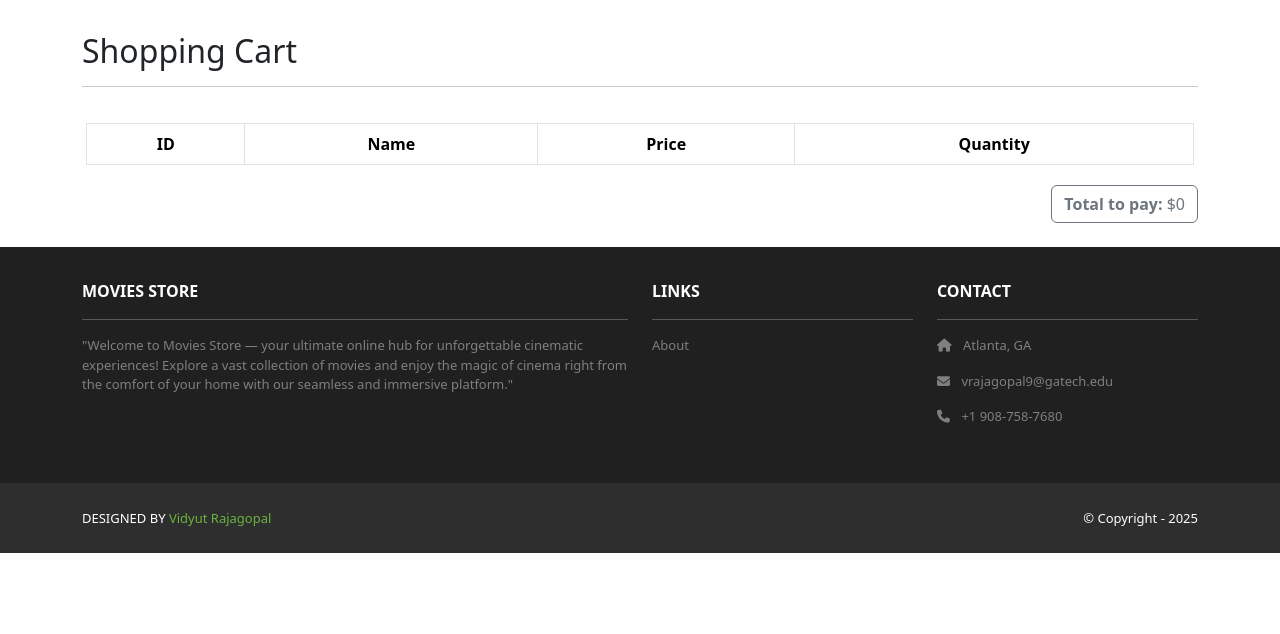
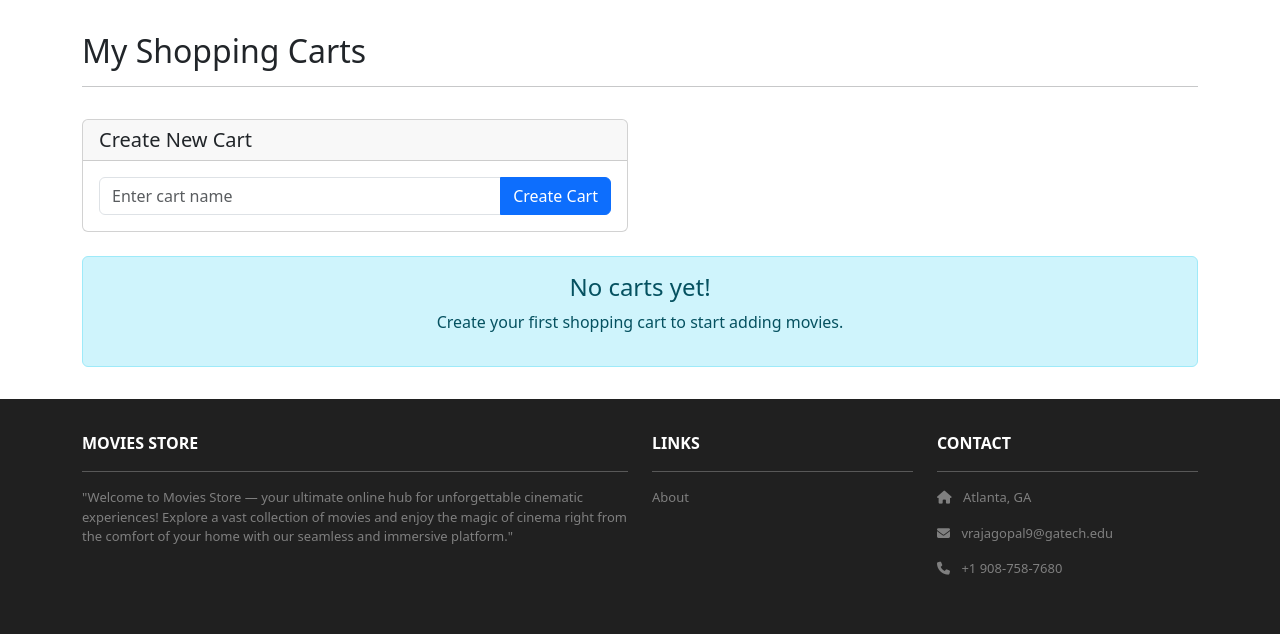
Before and after one commit to vidyutraj/moviesstore, a Django app: page /cart/ in a window 1280 px wide. Shown: the part 82-716 px from the top of the page. Run offline with Django 5.2, Linux system fonts and the light colour scheme; a user stored in the database is signed in; data comes from the database, SQL or seed files in the repository; lists and menus that the app fills with data are empty; some libraries are stand-ins or nearby versions.

Commit message:
new user story

```diff
--- a/cart/templates/cart/index.html
+++ b/cart/templates/cart/index.html
@@ -1,49 +1,81 @@
 {% extends 'base.html' %}
 {% block content %}
 {% load static %}
-{% load cart_filters %}
 <div class="p-3">
   <div class="container">
     <div class="row mt-3">
       <div class="col mx-auto mb-3">
-        <h2>Shopping Cart</h2>
+        <h2>My Shopping Carts</h2>
         <hr />
       </div>
     </div>
-    <div class="row m-1">
-      <table class="table table-bordered table-striped text-center">
-        <thead>
-          <tr>
-            <th scope="col">ID</th>
-            <th scope="col">Name</th>
-            <th scope="col">Price</th>
-            <th scope="col">Quantity</th>
-          </tr>
-        </thead>
-        <tbody>
-          {% for movie in template_data.movies_in_cart %}
-          <tr>
-            <td>{{ movie.id }}</td>
-            <td>{{ movie.name }}</td>
-            <td>${{ movie.price }}</td>
-            <td>{{ request.session.cart|get_quantity:movie.id }}</td>
-          </tr>
-          {% endfor %}
-        </tbody>
-      </table>
+
+    <!-- Create New Cart Form -->
+    <div class="row mb-4">
+      <div class="col-md-6">
+        <div class="card">
+          <div class="card-header">
+            <h5 class="mb-0">Create New Cart</h5>
+          </div>
+          <div class="card-body">
+            {% if template_data.user_carts|length < 3 %}
+            <form method="post" action="{% url 'cart.create' %}">
+              {% csrf_token %}
+              <div class="input-group">
+                <input type="text" class="form-control" name="cart_name" placeholder="Enter cart name" required>
+                <button class="btn btn-primary" type="submit">Create Cart</button>
+              </div>
+            </form>
+            {% else %}
+            <p class="text-muted">You have reached the maximum of 3 carts.</p>
+            {% endif %}
+          </div>
+        </div>
+      </div>
     </div>
+
+    <!-- Display User Carts -->
     <div class="row">
-      <div class="text-end">
-        <a class="btn btn-outline-secondary mb-2"><b>Total to pay:</b> ${{ template_data.cart_total }}</a>
-        {% if template_data.movies_in_cart|length > 0 %}
-        <a href="{% url 'cart.purchase' %}" class="btn bg-dark text-white mb-2">Purchase</a>
-        <a href="{% url 'cart.clear' %}">
-          <button class="btn btn-danger mb-2">
-            Remove all movies from Cart
-          </button>
-        </a>
-        {% endif %}
+      {% for cart in template_data.user_carts %}
+      <div class="col-md-4 mb-4">
+        <div class="card h-100">
+          <div class="card-header d-flex justify-content-between align-items-center">
+            <h5 class="mb-0">{{ cart.name }}</h5>
+            <div class="dropdown">
+              <button class="btn btn-sm btn-outline-secondary dropdown-toggle" type="button" data-bs-toggle="dropdown">
+                Actions
+              </button>
+              <ul class="dropdown-menu">
+                <li><a class="dropdown-item" href="{% url 'cart.detail' cart.id %}">View Cart</a></li>
+                <li><a class="dropdown-item" href="{% url 'cart.clear' cart.id %}" onclick="return confirm('Clear all items from this cart?')">Clear Cart</a></li>
+                <li><hr class="dropdown-divider"></li>
+                <li><a class="dropdown-item text-danger" href="{% url 'cart.delete' cart.id %}" onclick="return confirm('Delete this cart permanently?')">Delete Cart</a></li>
+              </ul>
+            </div>
+          </div>
+          <div class="card-body">
+            <p class="card-text">
+              <strong>Items:</strong> {{ cart.get_item_count }}<br>
+              <strong>Total:</strong> ${{ cart.get_total }}<br>
+              <strong>Created:</strong> {{ cart.created_at|date:"M d, Y" }}
+            </p>
+          </div>
+          <div class="card-footer">
+            <a href="{% url 'cart.detail' cart.id %}" class="btn btn-primary btn-sm">View Cart</a>
+            {% if cart.get_item_count > 0 %}
+            <a href="{% url 'cart.purchase' cart.id %}" class="btn btn-success btn-sm">Checkout</a>
+            {% endif %}
+          </div>
+        </div>
       </div>
+      {% empty %}
+      <div class="col-12">
+        <div class="alert alert-info text-center">
+          <h4>No carts yet!</h4>
+          <p>Create your first shopping cart to start adding movies.</p>
+        </div>
+      </div>
+      {% endfor %}
     </div>
   </div>
 </div>
--- a/cart/urls.py
+++ b/cart/urls.py
@@ -3,7 +3,12 @@ from . import views
 
 urlpatterns = [
     path('', views.index, name='cart.index'),
-    path('<int:id>/add/', views.add, name='cart.add'),
-    path('clear/', views.clear, name='cart.clear'),
-    path('purchase/', views.purchase, name='cart.purchase'),
+    path('create/', views.create_cart, name='cart.create'),
+    path('<int:cart_id>/', views.cart_detail, name='cart.detail'),
+    path('<int:cart_id>/purchase/', views.purchase, name='cart.purchase'),
+    path('<int:cart_id>/clear/', views.clear_cart, name='cart.clear'),
+    path('<int:cart_id>/delete/', views.delete_cart, name='cart.delete'),
+    path('<int:cart_id>/item/<int:item_id>/update/', views.update_item_quantity, name='cart.update_item'),
+    path('<int:cart_id>/item/<int:item_id>/remove/', views.remove_item, name='cart.remove_item'),
+    path('<int:id>/add/', views.add, name='cart.add'),  # Keep for backward compatibility
 ]
--- a/cart/views.py
+++ b/cart/views.py
@@ -1,62 +1,181 @@
 from django.shortcuts import render
 from django.shortcuts import get_object_or_404, redirect
+from django.contrib import messages
+from django.http import JsonResponse
 from movies.models import Movie
 from .utils import calculate_cart_total
-from .models import Order, Item
+from .models import Order, Item, Cart, CartItem
 from django.contrib.auth.decorators import login_required
+from django.db import transaction
 
 def index(request):
-    cart_total = 0
-    movies_in_cart = []
-    cart = request.session.get('cart', {})
-    movie_ids = list(cart.keys())
-    if (movie_ids != []):
-        movies_in_cart = Movie.objects.filter(id__in=movie_ids)
-        cart_total = calculate_cart_total(cart, movies_in_cart)
+    """Display all user carts and allow cart selection"""
+    if not request.user.is_authenticated:
+        return redirect('accounts.login')
 
-    template_data = {}
-    template_data['title'] = 'Cart'
-    template_data['movies_in_cart'] = movies_in_cart
-    template_data['cart_total'] = cart_total
+    user_carts = Cart.objects.filter(user=request.user)
+
+    template_data = {
+        'title': 'My Shopping Carts',
+        'user_carts': user_carts,
+    }
     return render(request, 'cart/index.html', {'template_data': template_data})
 
+def cart_detail(request, cart_id):
+    """Display details of a specific cart"""
+    if not request.user.is_authenticated:
+        return redirect('accounts.login')
+
+    cart = get_object_or_404(Cart, id=cart_id, user=request.user)
+    cart_items = CartItem.objects.filter(cart=cart)
+
+    template_data = {
+        'title': f'Cart: {cart.name}',
+        'cart': cart,
+        'cart_items': cart_items,
+        'cart_total': cart.get_total(),
+        'item_count': cart.get_item_count(),
+    }
+    return render(request, 'cart/cart_detail.html', {'template_data': template_data})
+
+@login_required
 def add(request, id):
-    get_object_or_404(Movie, id=id)
-    cart = request.session.get('cart', {})
-    cart[id] = request.POST['quantity']
-    request.session['cart'] = cart
-    return redirect('cart.index')
+    """Add movie to a specific cart"""
+    movie = get_object_or_404(Movie, id=id)
+    cart_id = request.POST.get('cart_id')
+    quantity = int(request.POST.get('quantity', 1))
 
-def clear(request):
-    request.session['cart'] = {}
+    if not cart_id:
+        messages.error(request, 'Please select a cart.')
+        return redirect('movies.show', id=id)
+
+    cart = get_object_or_404(Cart, id=cart_id, user=request.user)
+
+    # Check if movie already exists in cart
+    cart_item, created = CartItem.objects.get_or_create(
+        cart=cart,
+        movie=movie,
+        defaults={'quantity': quantity, 'price': movie.price}
+    )
+
+    if not created:
+        cart_item.quantity += quantity
+        cart_item.save()
+
+    messages.success(request, f'Added {movie.name} to {cart.name}')
+    return redirect('cart.detail', cart_id=cart.id)
+
+@login_required
+def create_cart(request):
+    """Create a new cart for the user"""
+    if request.method == 'POST':
+        cart_name = request.POST.get('cart_name', '').strip()
+
+        if not cart_name:
+            messages.error(request, 'Cart name is required.')
+            return redirect('cart.index')
+
+        # Check if user already has 3 carts
+        user_cart_count = Cart.objects.filter(user=request.user).count()
+        if user_cart_count >= 3:
+            messages.error(request, 'You can only have 3 carts maximum.')
+            return redirect('cart.index')
+
+        # Check if cart name already exists for this user
+        if Cart.objects.filter(user=request.user, name=cart_name).exists():
+            messages.error(request, 'A cart with this name already exists.')
+            return redirect('cart.index')
+
+        cart = Cart.objects.create(user=request.user, name=cart_name)
+        messages.success(request, f'Cart "{cart_name}" created successfully!')
+        return redirect('cart.detail', cart_id=cart.id)
+
     return redirect('cart.index')
 
 @login_required
-def purchase(request):
-    cart = request.session.get('cart', {})
-    movie_ids = list(cart.keys())
+def update_item_quantity(request, cart_id, item_id):
+    """Update quantity of an item in a cart"""
+    cart = get_object_or_404(Cart, id=cart_id, user=request.user)
+    cart_item = get_object_or_404(CartItem, id=item_id, cart=cart)
 
-    if (movie_ids == []):
-        return redirect('cart.index')
+    new_quantity = int(request.POST.get('quantity', 1))
 
-    movies_in_cart = Movie.objects.filter(id__in=movie_ids)
-    cart_total = calculate_cart_total(cart, movies_in_cart)
+    if new_quantity <= 0:
+        cart_item.delete()
+        messages.success(request, f'Removed {cart_item.movie.name} from cart.')
+    else:
+        cart_item.quantity = new_quantity
+        cart_item.save()
+        messages.success(request, f'Updated quantity for {cart_item.movie.name}.')
 
-    order = Order()
-    order.user = request.user
-    order.total = cart_total
-    order.save()
+    return redirect('cart.detail', cart_id=cart.id)
 
-    for movie in movies_in_cart:
-        item = Item()
-        item.movie = movie
-        item.price = movie.price
-        item.order = order
-        item.quantity = cart[str(movie.id)]
-        item.save()
+@login_required
+def remove_item(request, cart_id, item_id):
+    """Remove an item from a cart"""
+    cart = get_object_or_404(Cart, id=cart_id, user=request.user)
+    cart_item = get_object_or_404(CartItem, id=item_id, cart=cart)
+    movie_name = cart_item.movie.name
+    cart_item.delete()
 
-    request.session['cart'] = {}
-    template_data = {}
-    template_data['title'] = 'Purchase confirmation'
-    template_data['order_id'] = order.id
+    messages.success(request, f'Removed {movie_name} from cart.')
+    return redirect('cart.detail', cart_id=cart.id)
+
+@login_required
+def clear_cart(request, cart_id):
+    """Clear all items from a specific cart"""
+    cart = get_object_or_404(Cart, id=cart_id, user=request.user)
+    CartItem.objects.filter(cart=cart).delete()
+
+    messages.success(request, f'Cleared all items from {cart.name}.')
+    return redirect('cart.detail', cart_id=cart.id)
+
+@login_required
+def delete_cart(request, cart_id):
+    """Delete an entire cart"""
+    cart = get_object_or_404(Cart, id=cart_id, user=request.user)
+    cart_name = cart.name
+    cart.delete()
+
+    messages.success(request, f'Deleted cart "{cart_name}".')
+    return redirect('cart.index')
+
+@login_required
+def purchase(request, cart_id):
+    """Purchase items from a specific cart"""
+    cart = get_object_or_404(Cart, id=cart_id, user=request.user)
+    cart_items = CartItem.objects.filter(cart=cart)
+
+    if not cart_items.exists():
+        messages.error(request, 'Cart is empty.')
+        return redirect('cart.detail', cart_id=cart.id)
+
+    cart_total = cart.get_total()
+
+    with transaction.atomic():
+        # Create order
+        order = Order.objects.create(
+            user=request.user,
+            total=cart_total,
+            cart=cart
+        )
+
+        # Create order items
+        for cart_item in cart_items:
+            Item.objects.create(
+                movie=cart_item.movie,
+                price=cart_item.price,
+                order=order,
+                quantity=cart_item.quantity
+            )
+
+        # Clear the cart
+        cart_items.delete()
+
+    template_data = {
+        'title': 'Purchase confirmation',
+        'order_id': order.id,
+        'cart_name': cart.name,
+        'total': cart_total,
+    }
     return render(request, 'cart/purchase.html', {'template_data': template_data})
```
Also changed, not shown: cart/management/commands/create_sample_carts.py (added, +50 -0 lines), cart/models.py (+40 -0 lines), cart/templates/cart/cart_detail.html (added, +106 -0 lines), cart/templates/cart/purchase.html (+10 -1 lines), movies/templates/movies/show.html (+19 -0 lines), cart/management/__init__.py (added), cart/management/commands/__init__.py (added), cart/migrations/0003_cart_order_cart_cartitem.py (added), db.sqlite3, movies/migrations/0004_delete_like.py (added).
